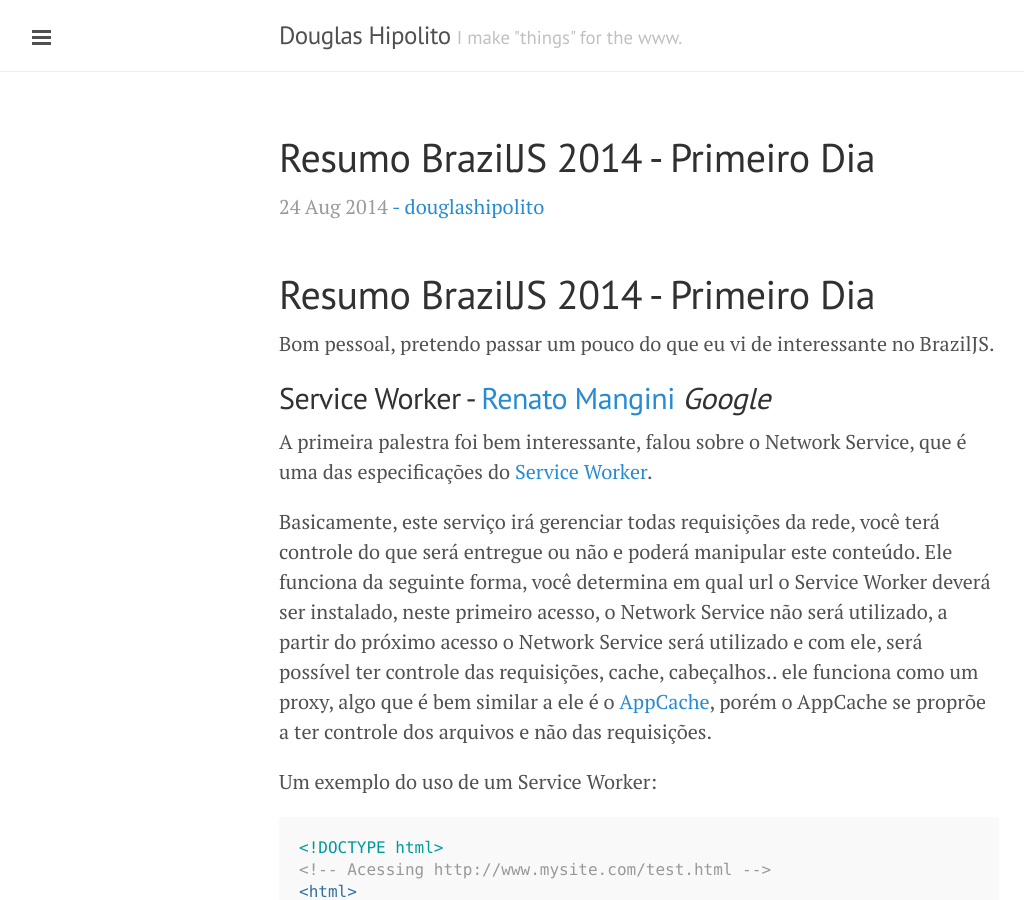
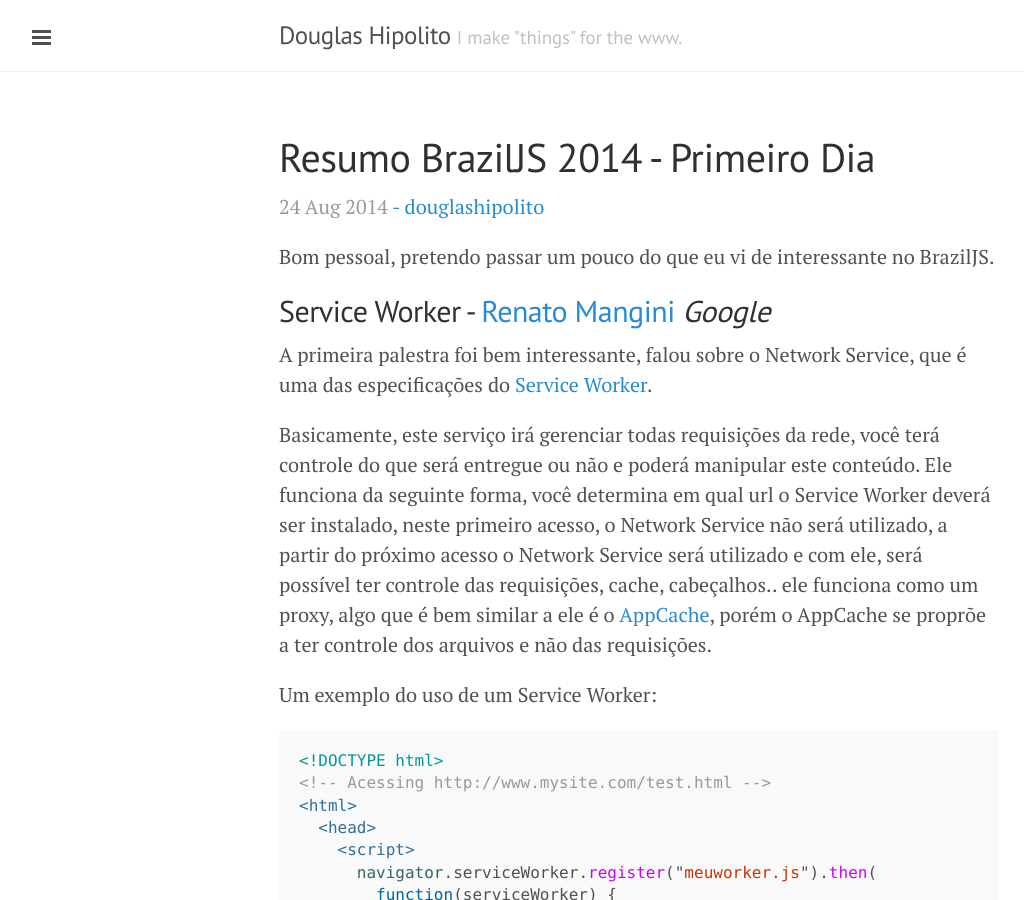
Before and after one commit to douglashipolito/douglashipolito.github.io, a Jekyll site: the page built from _posts/2014-08-24-resumo-braziljs-2014-primeiro-dia.markdown, in a window 1280 px wide and 900 px high. Shown: the whole window, without its empty margins (1-1025 px from the left). Built offline with Jekyll 4.4.1, drawn with Linux system fonts in a browser that asks for light colours; Markdown is read by kramdown in place of the engine named in the settings; comment, search, counter and statistics services are not loaded.

Commit message:
Published with https://stackedit.io/

```diff
--- a/_posts/2014-08-24-resumo-braziljs-2014-primeiro-dia.markdown
+++ b/_posts/2014-08-24-resumo-braziljs-2014-primeiro-dia.markdown
@@ -5,9 +5,6 @@
 tags: [js, braziljs, events]
 categories: [JS, Events]
 ---
-Resumo BrazilJS 2014 - Primeiro Dia
-=========
-
 Bom pessoal, pretendo passar um pouco do que eu vi de interessante no BrazilJS.
 
 ##Service Worker - [Renato Mangini](https://github.com/mangini) _Google_
@@ -15,6 +12,8 @@
 A primeira palestra foi bem interessante, falou sobre o Network Service, que é uma das especificações do [Service Worker](https://github.com/slightlyoff/ServiceWorker/blob/master/explainer.md).
 
 Basicamente, este serviço irá gerenciar todas requisições da rede, você terá controle do que será entregue ou não e poderá manipular este conteúdo. Ele funciona da seguinte forma, você determina em qual url o Service Worker deverá ser instalado, neste primeiro acesso, o Network Service não será utilizado, a partir do próximo acesso o Network Service será utilizado e com ele, será possível ter controle das requisições, cache, cabeçalhos.. ele funciona como um proxy, algo que é bem similar a ele é o [AppCache](http://www.html5rocks.com/en/tutorials/appcache/beginner/), porém o AppCache se proprõe a ter controle dos arquivos e não das requisições.
+
+<!-- more -->
 
 Um exemplo do uso de um Service Worker:
 
@@ -60,8 +59,6 @@
 * [Gulp](http://gulpjs.com/) - Para automação de processos, similar ao GruntJS
 
 Eles possuem algumas regras e padrões que garantem a qualidade de entrega, entre elas:
-
-<!-- more -->
 
 * Ter uma equipe pequena, de no máximo 5 pessoas, para que o processo de desenvolvimento seja ágil
 *  Utilizar testes A/B para todas as funcionalidades
```
